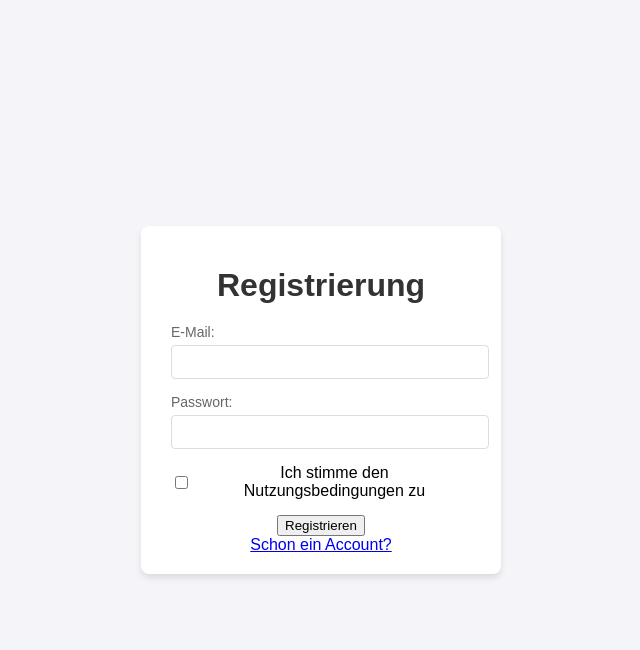
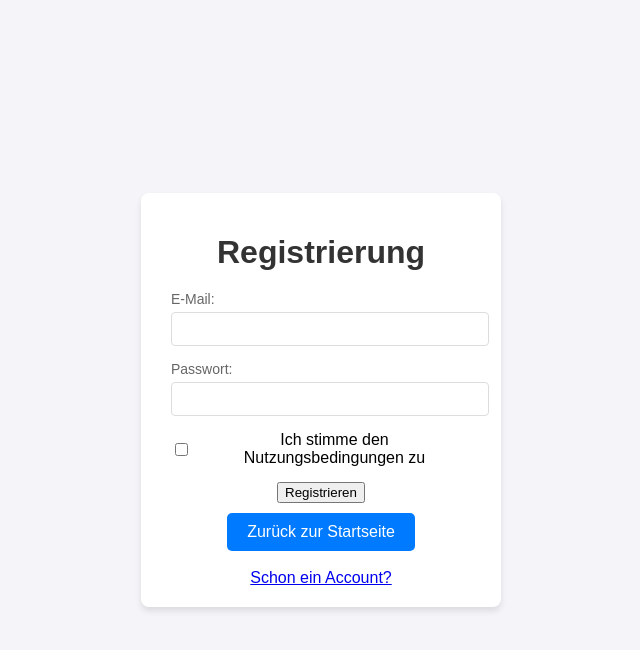
Before and after one commit to Usman-65/FSWD-EasyBuis, a Flask app: page /registrierung in a window 1280 px wide. Shown: the top 650 px of the page, without its empty margins (319-959 px from the left). Run offline with Flask 3, Linux system fonts and the light colour scheme.

Commit message:
Zurück zur stratseite Button bei registrierung und anmedlunmg hinzugefügt

```diff
--- a/static/login.css
+++ b/static/login.css
@@ -71,3 +71,18 @@ h1 {
     top: 10px;
     right: 10px;
 }
+
+.back-to-home .button {
+    display: inline-block;
+    margin-top: 10px;
+    padding: 10px 20px;
+    background-color: #007BFF;
+    color: white;
+    text-decoration: none;
+    border-radius: 5px;
+    text-align: center;
+}
+
+.back-to-home .button:hover {
+    background-color: #0056b3;
+}
--- a/templates/login.html
+++ b/templates/login.html
@@ -23,6 +23,11 @@
 
     <button type="submit">Anmelden</button>
 
+    <!-- Link zur Startseite -->
+    <div class="back-to-home">
+        <a href="/" class="button">Zurück zur Startseite</a>
+    </div>
+
     <br>
     <a href="/registrierung">Kein Account?</a></li>
 
--- a/templates/registrierung.html
+++ b/templates/registrierung.html
@@ -28,6 +28,11 @@
 
     <button type="submit">Registrieren</button>
 
+    <!-- Link zur Startseite -->
+        <div class="back-to-home">
+            <a href="/" class="button">Zurück zur Startseite</a>
+        </div>
+
     <br>
     <a href="/login">Schon ein Account?</a>
 
```
Also changed, not shown: Nutzer.db.
